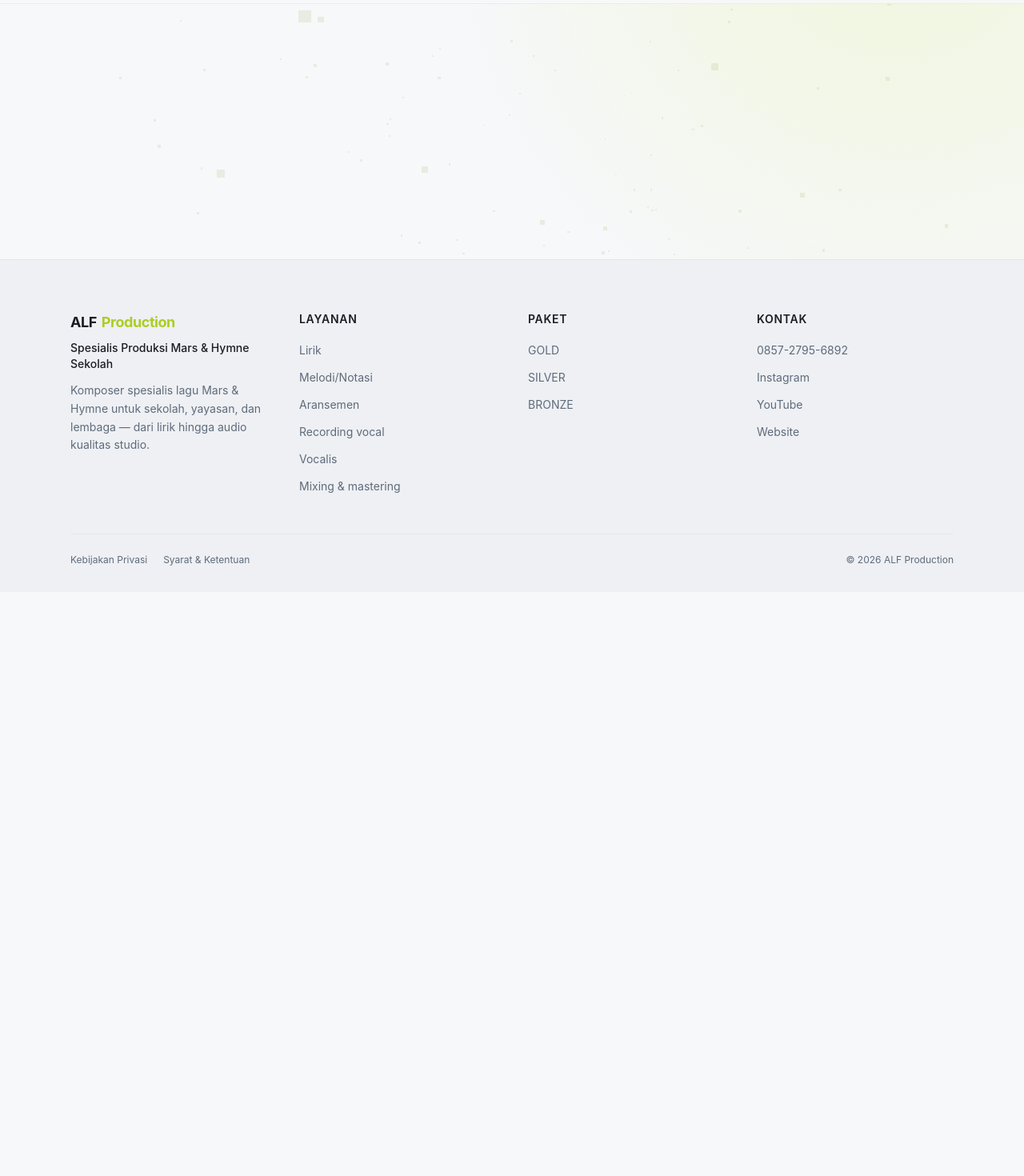
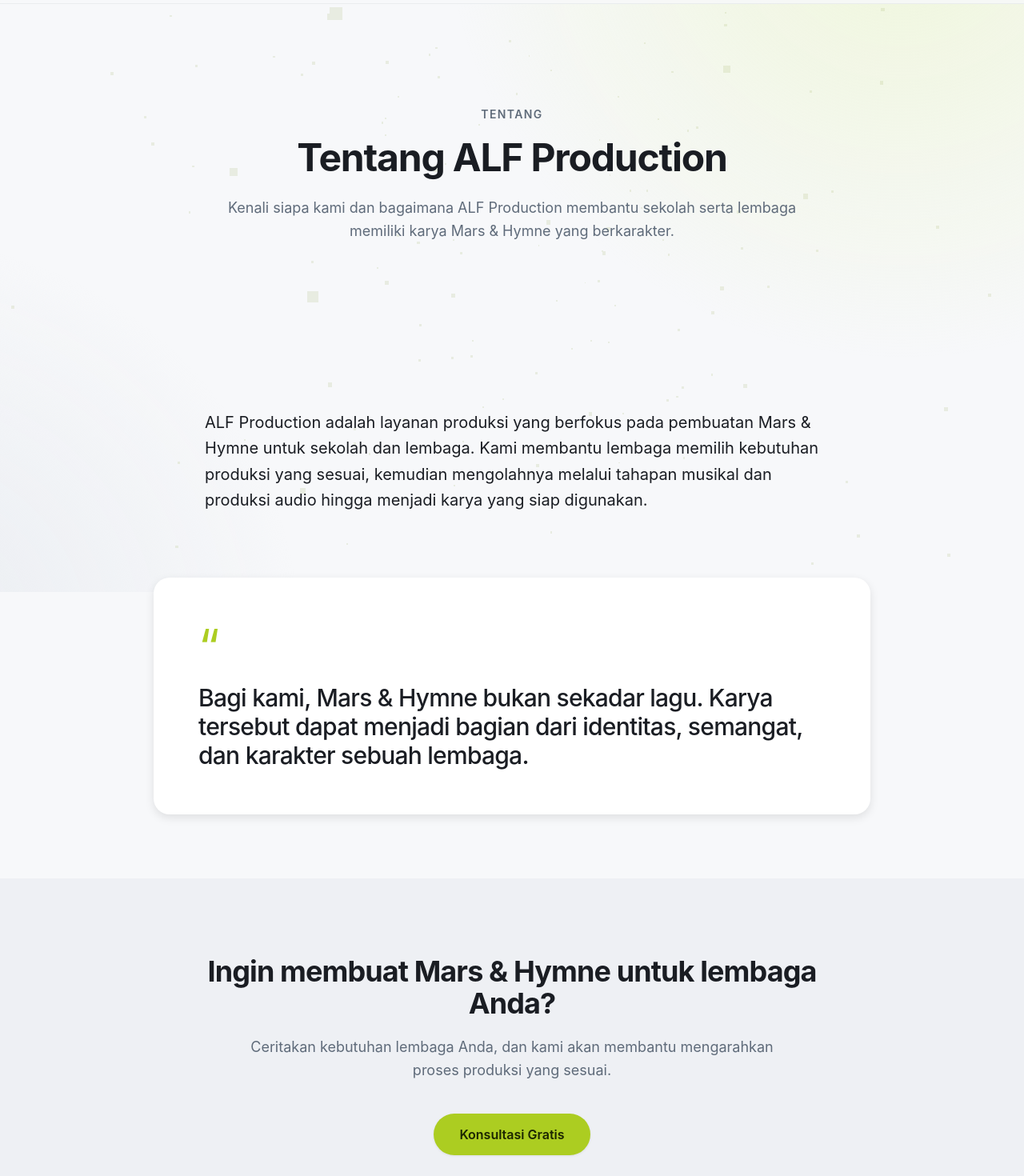
Before and after one commit to tukangoding/alfproduction.id, a Nuxt app: page /tentang in a window 1280 px wide. Shown: the part 60-1530 px from the top of the page at 80% size. Before the commit the page ends 800 px from the top, so only its background shows below. Built offline with nearby package versions, Linux system fonts and the light colour scheme.

Commit message:
feat: add tentang and cara-pemesanan pages

```diff
--- a/nuxt.config.ts
+++ b/nuxt.config.ts
@@ -7,8 +7,6 @@
     prerender: {
       failOnError: true,
       ignore: [
-        '/tentang',
-        '/cara-pemesanan',
         '/kemitraan',
         '/faq',
         '/kontak',
--- /dev/null
+++ b/pages/cara-pemesanan.vue
@@ -0,0 +1,72 @@
+<script setup lang="ts">
+import { waLink } from '~/config/site'
+
+useHead({
+  title: 'Cara Pemesanan | ALF Production',
+  meta: [
+    {
+      name: 'description',
+      content:
+        'Simak cara pemesanan Mars & Hymne di ALF Production — dari konsultasi kebutuhan, pilih paket, brief, produksi, mixing & mastering, hingga finalisasi.'
+    }
+  ]
+})
+</script>
+
+<template>
+  <section class="relative z-10">
+    <div class="mx-auto max-w-6xl px-4 py-24 sm:px-6 md:py-32">
+      <div class="mx-auto max-w-3xl text-center">
+        <p
+          class="text-sm font-semibold uppercase tracking-widest text-on-surface-variant"
+        >
+          Cara Pemesanan
+        </p>
+
+        <h1
+          class="mt-5 text-4xl font-bold tracking-tight text-on-surface md:text-5xl"
+        >
+          Dari Ide Menjadi Karya Lembaga.
+        </h1>
+
+        <p class="mt-6 text-lg leading-relaxed text-on-surface-variant">
+          Dari konsultasi kebutuhan hingga hasil akhir diserahkan, setiap
+          proses produksi Mars &amp; Hymne dikerjakan secara terarah sesuai
+          kebutuhan lembaga.
+        </p>
+      </div>
+    </div>
+  </section>
+
+  <section class="mx-auto max-w-6xl px-4 py-20 sm:px-6">
+    <ProcessSteps class="mt-14" />
+  </section>
+
+  <section class="bg-surface-dim">
+    <div class="mx-auto max-w-6xl px-4 pb-24 pt-24 text-center sm:px-6">
+      <h2
+        class="mx-auto max-w-3xl text-3xl font-bold tracking-tight text-on-surface md:text-4xl"
+      >
+        Siap memulai proses produksi Mars &amp; Hymne lembaga Anda?
+      </h2>
+
+      <p
+        class="mx-auto mt-5 max-w-2xl text-lg leading-relaxed text-on-surface-variant"
+      >
+        Mulai dengan konsultasi gratis. Ceritakan kebutuhan lembaga Anda, dan
+        kami akan membantu mengarahkan prosesnya.
+      </p>
+
+      <div class="mt-10">
+        <a
+          :href="waLink()"
+          target="_blank"
+          rel="noopener"
+          class="md-elevated-1 inline-flex items-center rounded-full bg-primary px-8 py-3.5 text-base font-semibold text-primary-on transition-transform hover:scale-105"
+        >
+          Mulai Konsultasi Gratis
+        </a>
+      </div>
+    </div>
+  </section>
+</template>
--- /dev/null
+++ b/pages/tentang.vue
@@ -0,0 +1,100 @@
+<script setup lang="ts">
+import { waLink } from '~/config/site'
+
+useHead({
+  title: 'Tentang Kami | ALF Production',
+  meta: [
+    {
+      name: 'description',
+      content:
+        'Kenali ALF Production, layanan produksi yang berfokus pada pembuatan Mars & Hymne untuk sekolah dan lembaga, dari tahapan musikal hingga audio siap pakai.'
+    }
+  ]
+})
+</script>
+
+<template>
+  <section class="relative z-10">
+    <div class="mx-auto max-w-6xl px-4 py-24 sm:px-6 md:py-32">
+      <div class="mx-auto max-w-3xl text-center">
+        <p
+          class="text-sm font-semibold uppercase tracking-widest text-on-surface-variant"
+        >
+          Tentang
+        </p>
+
+        <h1
+          class="mt-5 text-4xl font-bold tracking-tight text-on-surface md:text-5xl"
+        >
+          Tentang ALF Production
+        </h1>
+
+        <p class="mt-6 text-lg leading-relaxed text-on-surface-variant">
+          Kenali siapa kami dan bagaimana ALF Production membantu sekolah serta
+          lembaga memiliki karya Mars &amp; Hymne yang berkarakter.
+        </p>
+      </div>
+    </div>
+  </section>
+
+  <section class="mx-auto max-w-6xl px-4 py-20 sm:px-6">
+    <div class="mx-auto max-w-3xl">
+      <p class="text-xl leading-relaxed text-on-surface">
+        ALF Production adalah layanan produksi yang berfokus pada pembuatan
+        Mars &amp; Hymne untuk sekolah dan lembaga. Kami membantu lembaga
+        memilih kebutuhan produksi yang sesuai, kemudian mengolahnya melalui
+        tahapan musikal dan produksi audio hingga menjadi karya yang siap
+        digunakan.
+      </p>
+    </div>
+  </section>
+
+  <section class="mx-auto max-w-6xl px-4 pb-20 sm:px-6">
+    <div
+      class="md-elevated-2 mx-auto max-w-4xl rounded-md-large bg-surface-container p-8 md:p-14"
+    >
+      <span
+        class="block text-6xl leading-none text-primary"
+        aria-hidden="true"
+      >
+        &ldquo;
+      </span>
+      <blockquote class="mt-4">
+        <p
+          class="text-2xl font-medium leading-snug tracking-tight text-on-surface md:text-3xl"
+        >
+          Bagi kami, Mars &amp; Hymne bukan sekadar lagu. Karya tersebut dapat
+          menjadi bagian dari identitas, semangat, dan karakter sebuah lembaga.
+        </p>
+      </blockquote>
+    </div>
+  </section>
+
+  <section class="bg-surface-dim">
+    <div class="mx-auto max-w-6xl px-4 pb-24 pt-24 text-center sm:px-6">
+      <h2
+        class="mx-auto max-w-3xl text-3xl font-bold tracking-tight text-on-surface md:text-4xl"
+      >
+        Ingin membuat Mars &amp; Hymne untuk lembaga Anda?
+      </h2>
+
+      <p
+        class="mx-auto mt-5 max-w-2xl text-lg leading-relaxed text-on-surface-variant"
+      >
+        Ceritakan kebutuhan lembaga Anda, dan kami akan membantu mengarahkan
+        proses produksi yang sesuai.
+      </p>
+
+      <div class="mt-10">
+        <a
+          :href="waLink()"
+          target="_blank"
+          rel="noopener"
+          class="md-elevated-1 inline-flex items-center rounded-full bg-primary px-8 py-3.5 text-base font-semibold text-primary-on transition-transform hover:scale-105"
+        >
+          Konsultasi Gratis
+        </a>
+      </div>
+    </div>
+  </section>
+</template>
```
